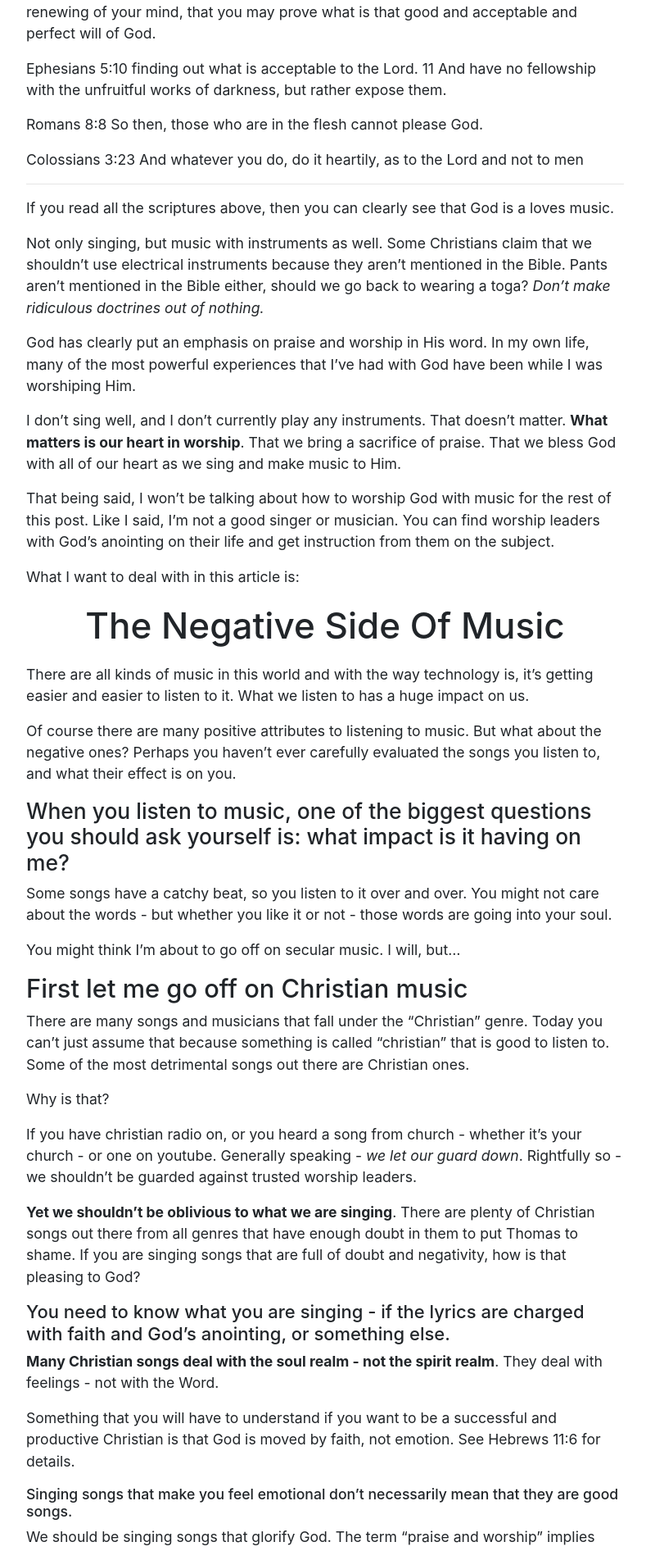
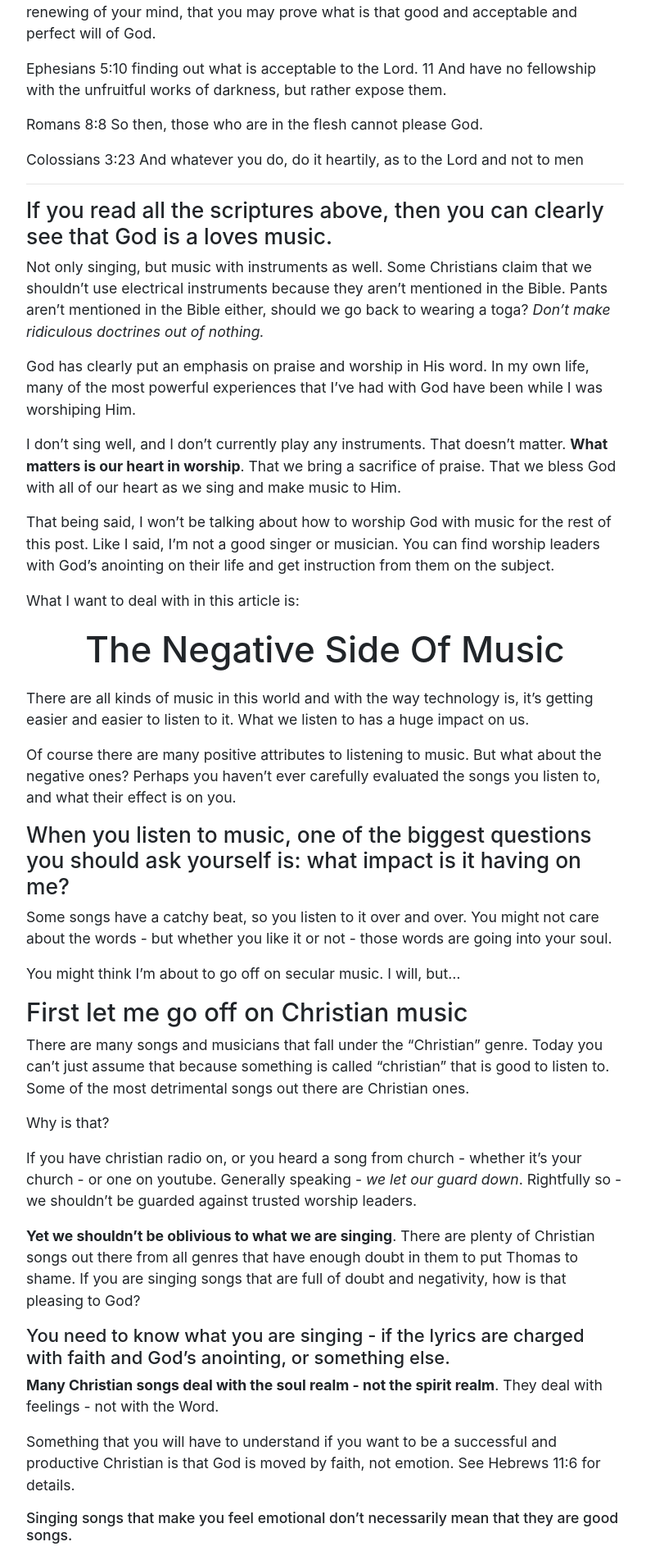
Before and after one commit to jmofyi/pastorjeremiah, a Jekyll site: the page built from _posts/2019-03-13-bible-verses-about-music.md, in a window 1280 px wide. Shown: the part 1315-3207 px from the top of the page at 82% size, without its empty margins (243-1032 px from the left). Built offline with Jekyll 4.4.1, drawn with Linux system fonts in a browser that asks for light colours.

```diff
--- a/_posts/2019-03-13-bible-verses-about-music.md
+++ b/_posts/2019-03-13-bible-verses-about-music.md
@@ -37,7 +37,7 @@ Colossians 3:23 And whatever you do, do it heartily, as to the Lord and not to m
 
 ***
 
-If you read all the scriptures above, then you can clearly see that God is a loves music.
+#### If you read all the scriptures above, then you can clearly see that God is a loves music.
 
 Not only singing, but music with instruments as well. Some Christians claim that we shouldn’t use electrical instruments because they aren’t mentioned in the Bible. Pants aren’t mentioned in the Bible either, should we go back to wearing a toga? _Don’t make ridiculous doctrines out of nothing._
 
```
